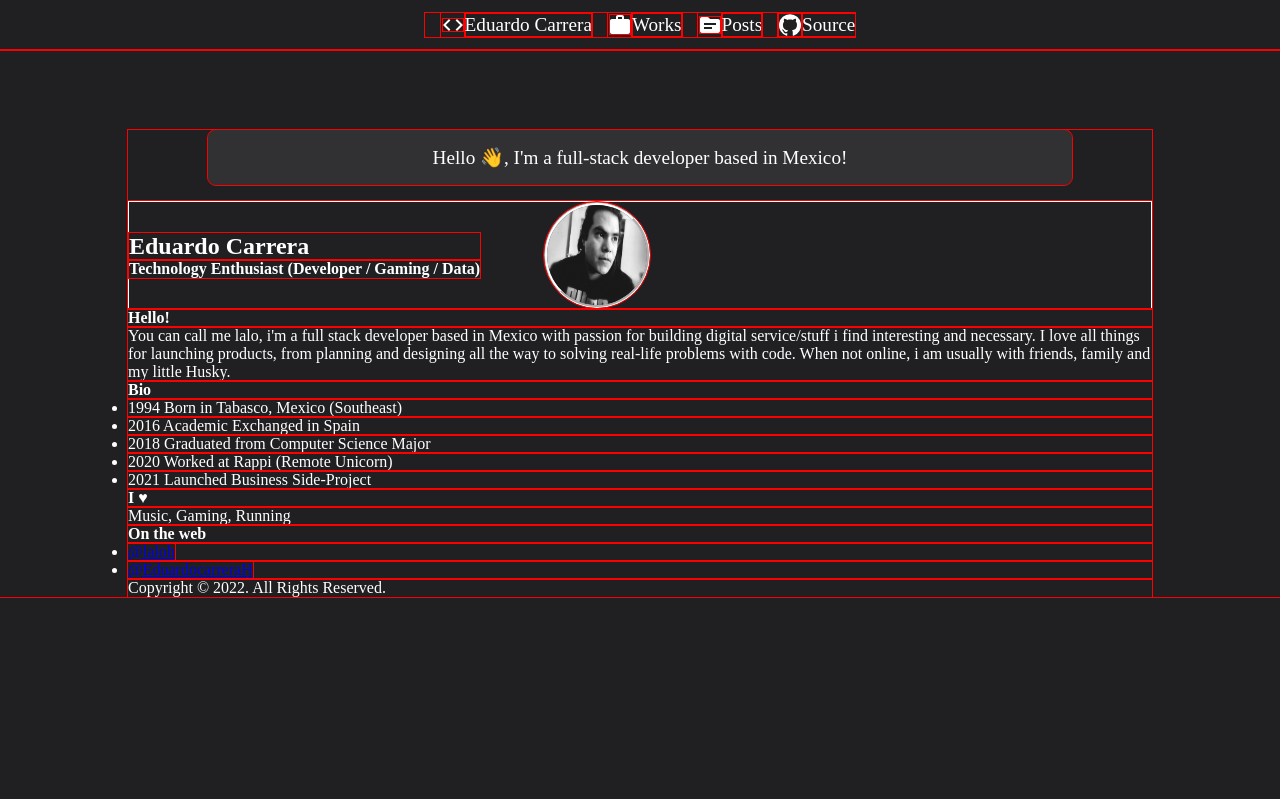
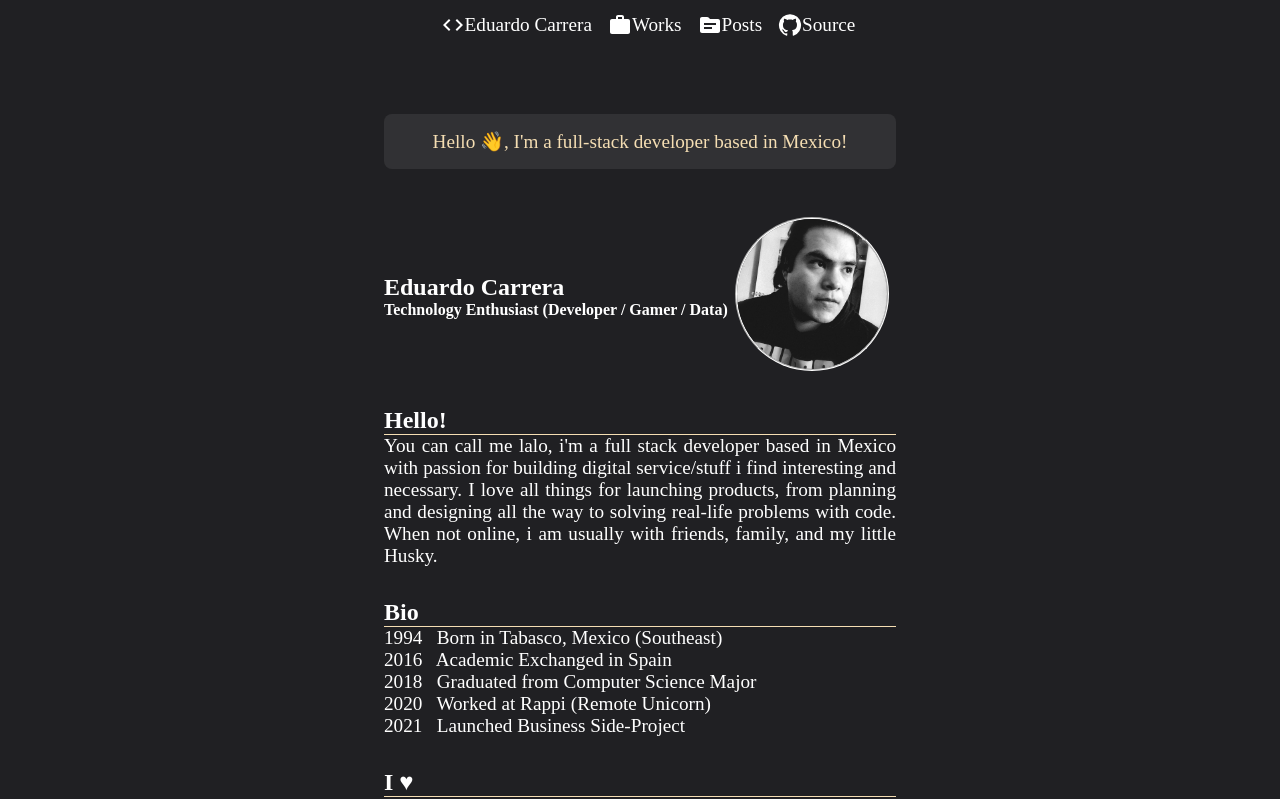
Before and after one commit to laloh/portfolio, a React (Create React App) app: page / in a window 1280 px wide. Shown: the top 799 px of the page. Built offline with nearby package versions, Linux system fonts and the light colour scheme.

Commit message:
Finish static first version

```diff
--- a/src/App.css
+++ b/src/App.css
@@ -1,7 +1,6 @@
 * {
 	padding: 0;
 	margin: 0;
-	outline: 1px solid red;
 }
 
 body {
@@ -40,39 +39,73 @@ body {
 
 .container {
 	padding-top: 5%;
-	padding-left: 10%;
-	padding-right: 10%;
+	padding-left: 30%;
+	padding-right: 30%;
 }
 
 .intro > p {
 	font-size: 1.2rem;
 	text-align: center;
-	margin: 1rem 5rem;
 	padding: 1rem;
 	background-color: rgb(49, 49, 52);
 	border-radius: 0.5rem;
+	color: wheat;
 }
 
 .intro-img {
 	display: flex;
 	flex-direction: row;
-	align-items: center;
-	border: 1px solid white;
+	color: white;
+	margin-top: 3rem;
 }
 
-img {
-	width: 100px;
-	height: 100px;
-	border-radius: 50%;
-	border: 3px groove white;
-	margin-left: 4rem;
+.intro-img-profile {
+	margin-top: auto;
+	margin-bottom: auto;
 }
 
-p, ul {
+.intro-img-avatar {
+	margin: auto;
+}
+
+.body-content > h4 {
+	font-size: 1.5rem;
+	margin-top: 2rem;
+	border-bottom: 1px solid wheat;
 	color: white;
 }
 
-
-h1, h2, h3, h4 {
+.body-content > ul > p,
+.body-content > p,
+.body-content > ul > a,
+.body-content {
+	font-size: 1.2rem;
 	color: white;
 }
+
+#body-content-resume {
+	text-align: justify;
+}
+
+.body-content-web > p {
+	display: flex;
+}
+
+
+img {
+	width: 150px;
+	height: 150px;
+	border-radius: 50%;
+	object-fit: cover;
+	border: 2px groove white;
+}
+
+footer {
+	color: white;
+	text-align: center;
+	margin-top: 3rem;
+}
+
+a {
+	color: wheat;
+}
--- a/src/components/Body.js
+++ b/src/components/Body.js
@@ -1,33 +1,38 @@
 import React from "react"
+import TwitterIcon from '@mui/icons-material/Twitter';
+import GitHubIcon from '@mui/icons-material/GitHub';
+import LinkedInIcon from '@mui/icons-material/LinkedIn';
+import LogoDevIcon from '@mui/icons-material/LogoDev';
 
 const Body = props => {
 	return (
 		<div className='body-content'>
 				<h4>Hello!</h4>
-				<p>
+				<p id='body-content-resume'>
 					You can call me lalo, i'm a full stack developer
 					based in Mexico with passion for building digital
 					service/stuff i find interesting and necessary. I
 					love all things for launching products, from planning
 					and designing all the way to solving real-life problems
 					with code. When not online, i am usually with friends,
-					family and my little Husky.
+					family, and my little Husky.
 				</p>
 				<h4>Bio</h4>
-				<ul>
-					<li>1994 Born in Tabasco, Mexico (Southeast)</li>
-					<li>2016 Academic Exchanged in Spain</li>
-					<li>2018 Graduated from Computer Science Major</li>
-					<li>2020 Worked at Rappi (Remote Unicorn)</li>
-					<li>2021 Launched Business Side-Project</li>
-				</ul>
+					<p>1994 &nbsp; Born in Tabasco, Mexico (Southeast)</p>
+					<p>2016 &nbsp; Academic Exchanged in Spain</p>
+					<p>2018 &nbsp; Graduated from Computer Science Major</p>
+					<p>2020 &nbsp; Worked at Rappi (Remote Unicorn)</p>
+					<p>2021 &nbsp; Launched Business Side-Project</p>
 				<h4>I ♥</h4>
-				<p>Music, Gaming, Running</p>
+				<p>Music, Gaming, and Travelling</p>
 				<h4>On the web</h4>
-				<ul>
-					<li><a href="https://github.com/laloh">@laloh</a></li>
-					<li><a href="https://twitter.com/EduardocarreraH">@EduardocarreraH</a></li>
-				</ul>
+				<div className="body-content-web">
+					<p><GitHubIcon /><a href="https://github.com/laloh">@laloh</a></p>
+					<p><TwitterIcon /><a href="https://twitter.com/EduardocarreraH">@EduardocarreraH</a></p>
+					<p><LinkedInIcon /><a href="https://www.linkedin.com/in/educarrerah/">@educarrerah</a></p>
+					<p><LogoDevIcon /><a href="https://dev.to/eduardocarrerah">@eduardocarrerah</a></p>
+				</div>
+
 		</div>
 	)
 }
--- a/src/components/Intro.js
+++ b/src/components/Intro.js
@@ -5,11 +5,14 @@ const Intro = props => {
 		<div className='intro'>
 			<p>Hello 👋, I'm a full-stack developer based in Mexico!</p>
 			<div className='intro-img'>
-				<div>
+				<div className='intro-img-profile'>
 					<h2>Eduardo Carrera</h2>
-					<h4>Technology Enthusiast (Developer / Gaming / Data)</h4>
+					<h4>Technology Enthusiast (Developer / Gamer / Data)</h4>
 				</div>
-				<img id='avatar' src={require('./profile.jpg')} alt='Developer' />
+				<div className='intro-img-avatar'>
+					<img src={require('./profile.jpg')} alt='Developer' />
+				</div>
+
 			</div>
 		</div>
 	)
```
Also changed, not shown: 1 other file (tests, documents, lock files or other folders).
